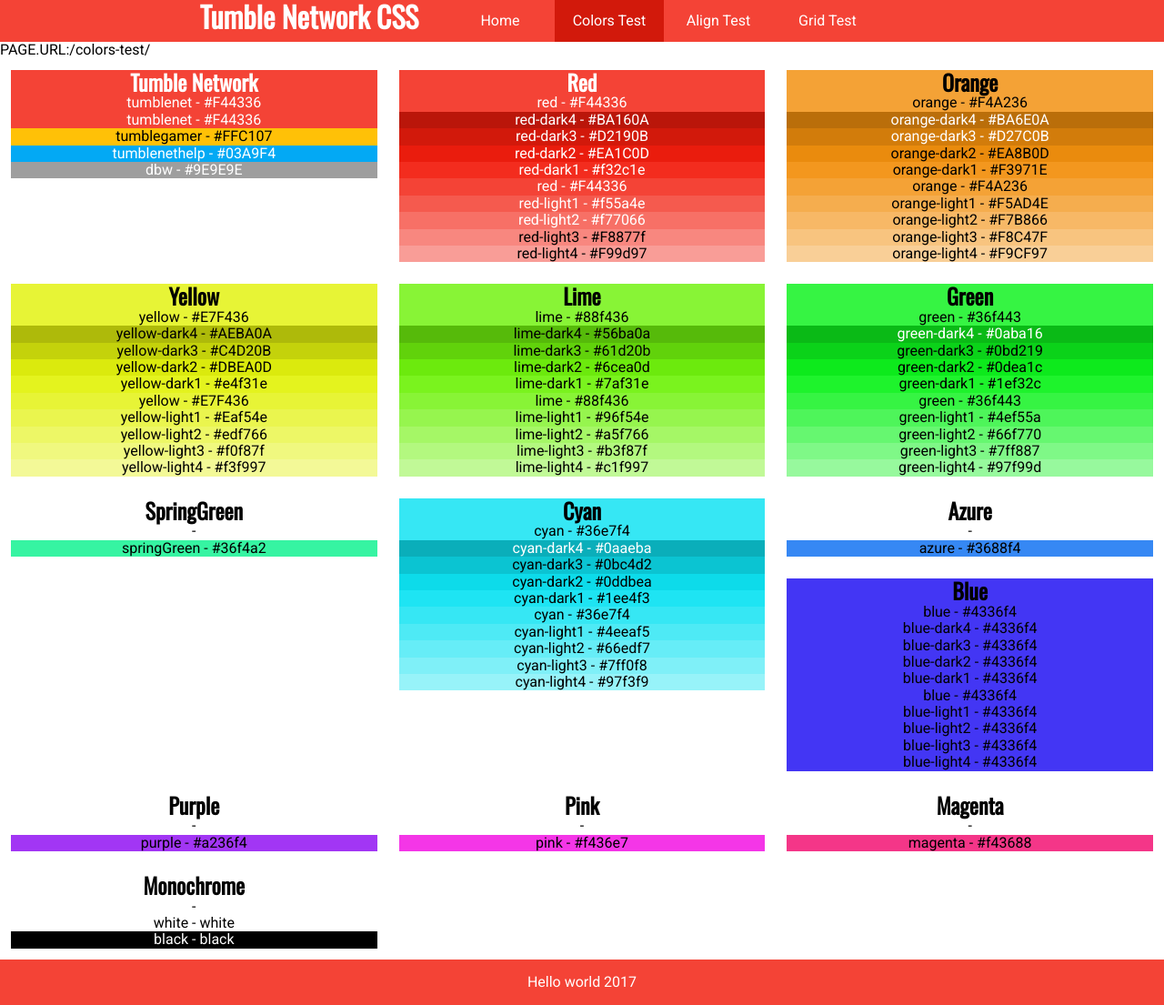
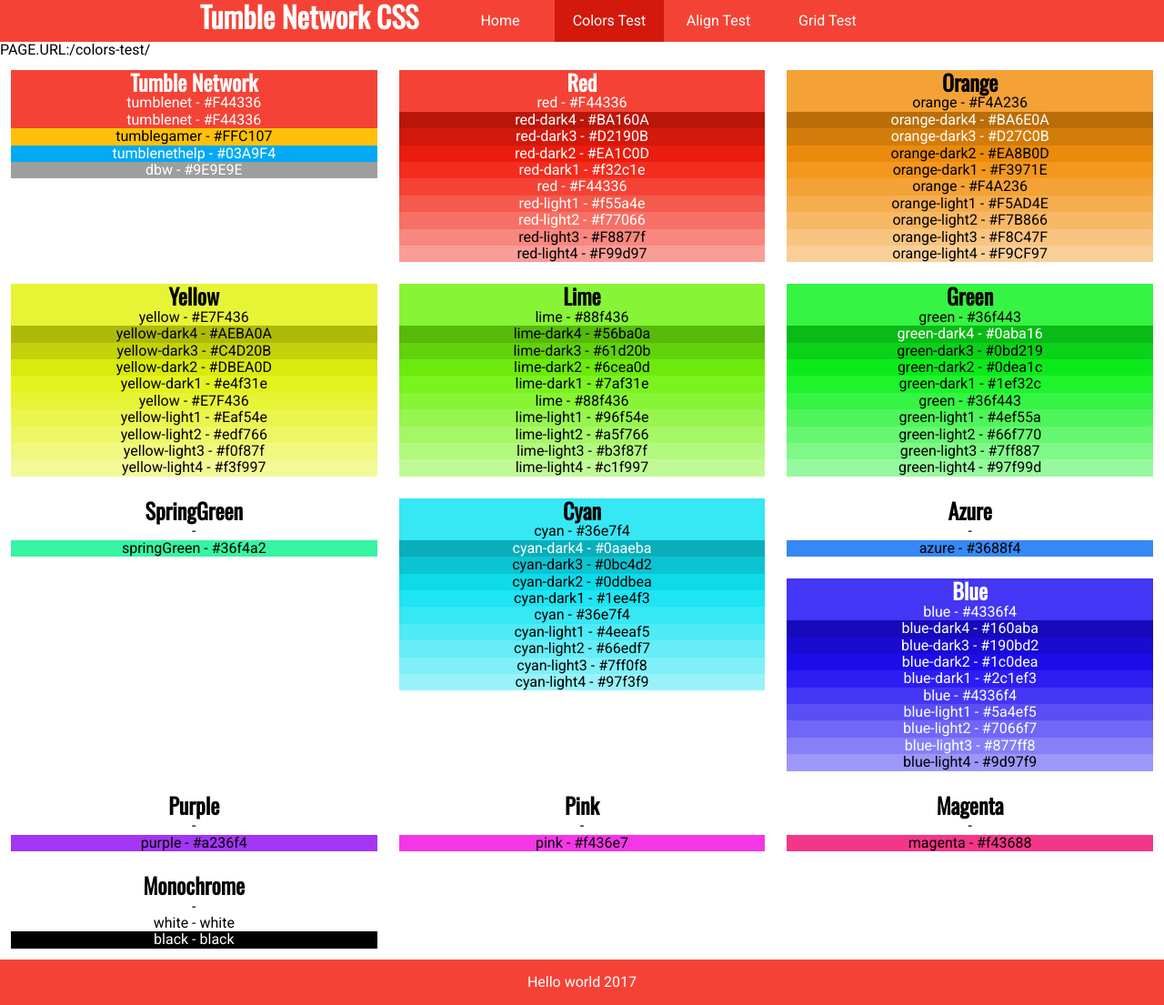
Before and after one commit to tumblenet/tumblenet-css, a Jekyll site: the page built from colors-test.html, in a window 1280 px wide. Shown: the whole page at 91% size. Built offline with Jekyll 4.4.1, drawn with Linux system fonts in a browser that asks for light colours.

Commit message:
added blue

```diff
--- a/_data/css.yml
+++ b/_data/css.yml
@@ -172,23 +172,31 @@
    main: 4
    colors:
    - name: "blue-dark4"
-     value: "#4336f4"
+     value: "#160aba"
+     dark: yes
    - name: "blue-dark3"
-     value: "#4336f4"
+     value: "#190bd2"
+     dark: yes
    - name: "blue-dark2"
-     value: "#4336f4"
+     value: "#1c0dea"
+     dark: yes
    - name: "blue-dark1"
-     value: "#4336f4"
+     value: "#2c1ef3"
+     dark: yes
    - name: "blue"
      value: "#4336f4"
+     dark: yes
    - name: "blue-light1"
-     value: "#4336f4"
+     value: "#5a4ef5"
+     dark: yes
    - name: "blue-light2"
-     value: "#4336f4"
+     value: "#7066f7"
+     dark: yes
    - name: "blue-light3"
-     value: "#4336f4"
+     value: "#877ff8"
+     dark: yes
    - name: "blue-light4"
-     value: "#4336f4"
+     value: "#9d97f9"
  - name: "Purple"
    main: 4
    colors:
```
